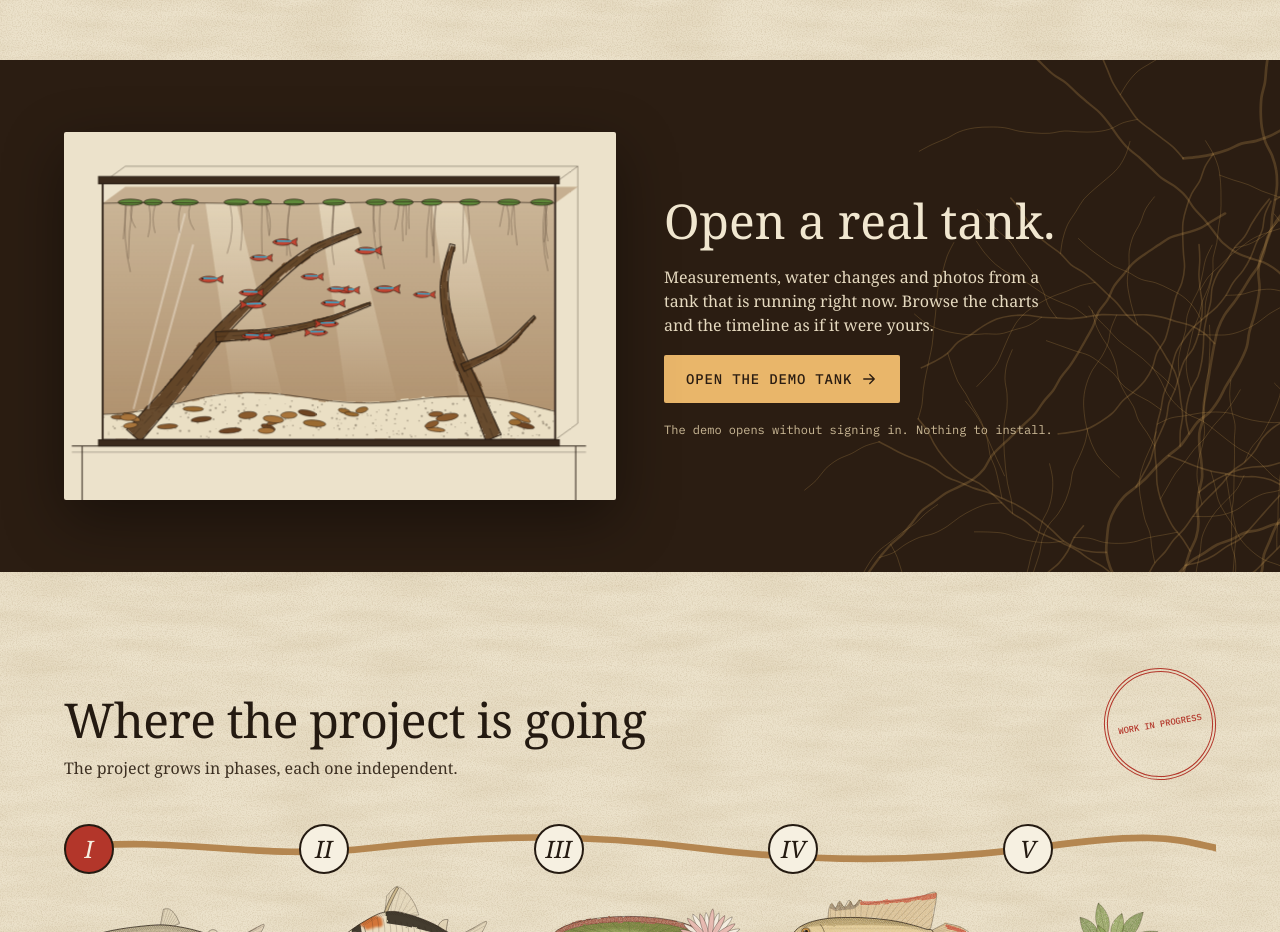
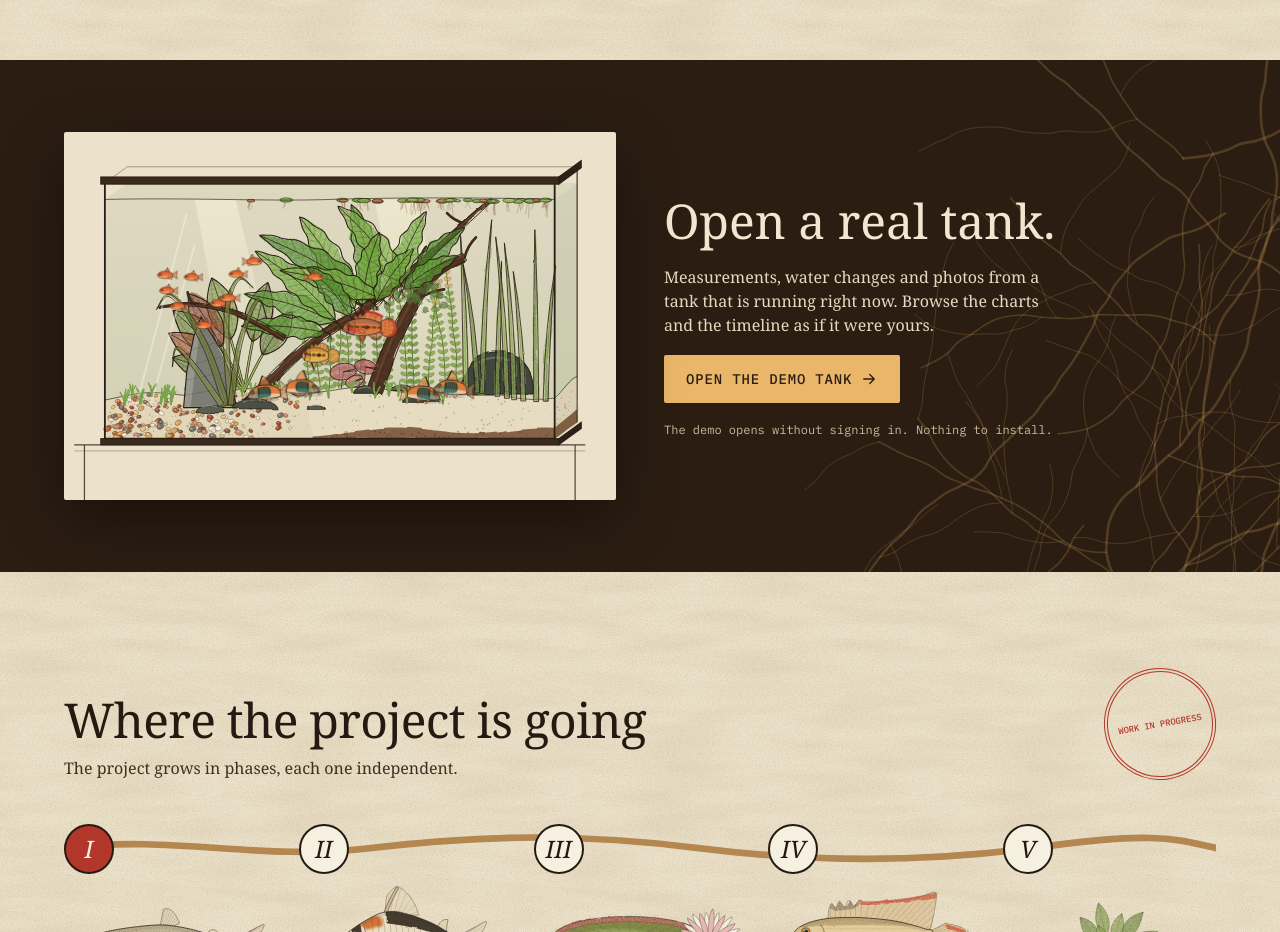
Before and after one commit to ppedropimenta/biotopia, a React (Vite) app in the folder frontend/: page / in a window 1280 px wide. Shown: the part 1880-2812 px from the top of the page. Built offline with nearby package versions, Linux system fonts and the light colour scheme; no server answers.

Commit message:
Draw the Demo Tank for the landing page
Draw the Demo Tank for the landing page, with its fish swimming over the still drawing.

The fish are a separate layer written into the page, so they stay still for visitors who ask for less motion.

```diff
--- a/frontend/src/lib/illustrations.ts
+++ b/frontend/src/lib/illustrations.ts
@@ -8,6 +8,7 @@
 import tankBlackwater from '../assets/illustrations/tanks/blackwater.svg'
 import tankPlanted from '../assets/illustrations/tanks/planted.svg'
 import tankPlantedDiscus from '../assets/illustrations/tanks/planted-discus.svg'
+import demoTank from '../assets/illustrations/tanks/demo-tank.svg'
 import apistogramma from '../assets/illustrations/fish/apistogramma-agassizii.svg'
 import cardinal from '../assets/illustrations/fish/cardinal.svg'
 import corydoras from '../assets/illustrations/fish/corydoras-adolfoi.svg'
@@ -38,9 +39,13 @@ export const plantArt = {
   'folhas-secas': art(folhas, 280, 190),
 } as const
 
-/** Decorations that are not a species: a strip of floating plants for the top of a page, full width. */
+/**
+ * Decorations that are not a species: a strip of floating plants for the top of a page, full width; and the Demo
+ * Tank as drawn for the landing page, without its fish (they are a separate layer, see DemoTankDrawing).
+ */
 export const decorationArt = {
   'floating-plants': art(floatingPlants, 1400, 150),
+  'demo-tank': art(demoTank, 540, 360),
 } as const
 
 /** Tank drawings, used until a tank has photos. */
--- a/frontend/src/pages/HomePage.tsx
+++ b/frontend/src/pages/HomePage.tsx
@@ -1,4 +1,5 @@
 import { useTranslation } from 'react-i18next'
+import demoTankFish from '../assets/illustrations/tanks/demo-tank-fish.svg?raw'
 import { Link } from 'react-router'
 import { useAuth } from '../auth/context'
 import { Binomial, Illustration } from '../components/ui/Brand'
@@ -105,7 +106,7 @@ function Demo() {
     <section id="demo" aria-labelledby="demo-title" className="texture-river-wide text-river-bright">
       <div className="mx-auto grid max-w-site grid-cols-[repeat(auto-fit,minmax(min(440px,100%),1fr))] items-center gap-12 px-6 py-18">
         <div data-reveal className="overflow-hidden rounded-paper bg-paper drop-shadow-[0_20px_30px_rgba(0,0,0,0.4)]">
-          <Illustration slug="blackwater" decorative className="drift" />
+          <DemoTankDrawing />
         </div>
         <div data-reveal="120" className="flex flex-col gap-4.5">
           <h2 id="demo-title" className="m-0 text-display leading-[1.08] font-normal">
@@ -121,6 +122,20 @@ function Demo() {
         </div>
       </div>
     </section>
+  )
+}
+
+/**
+ * The Demo Tank as drawn: the still tank as an image, and its fish on top, the same size, swimming there and back.
+ * The fish are written into the page rather than shown as an image, because only then does the browser apply the
+ * visitor's "less motion" setting to them; for those visitors they stay still.
+ */
+function DemoTankDrawing() {
+  return (
+    <div className="grid">
+      <Illustration slug="demo-tank" decorative className="[grid-area:1/1]" />
+      <div aria-hidden className="[grid-area:1/1] [&>svg]:block [&>svg]:h-auto [&>svg]:w-full" dangerouslySetInnerHTML={{ __html: demoTankFish }} />
+    </div>
   )
 }
 
```
Also changed, not shown: frontend/src/assets/illustrations/tanks/demo-tank-fish.svg (added), frontend/src/assets/illustrations/tanks/demo-tank.svg (added).
